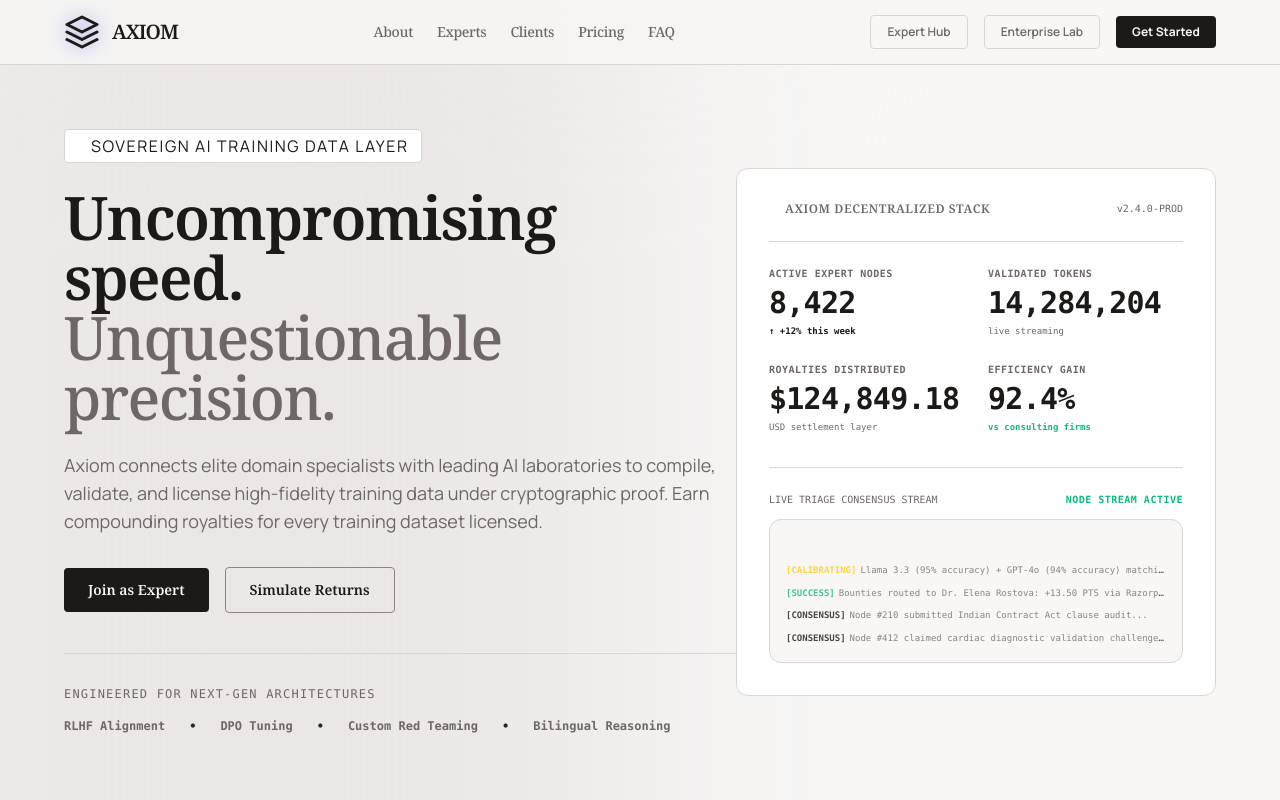
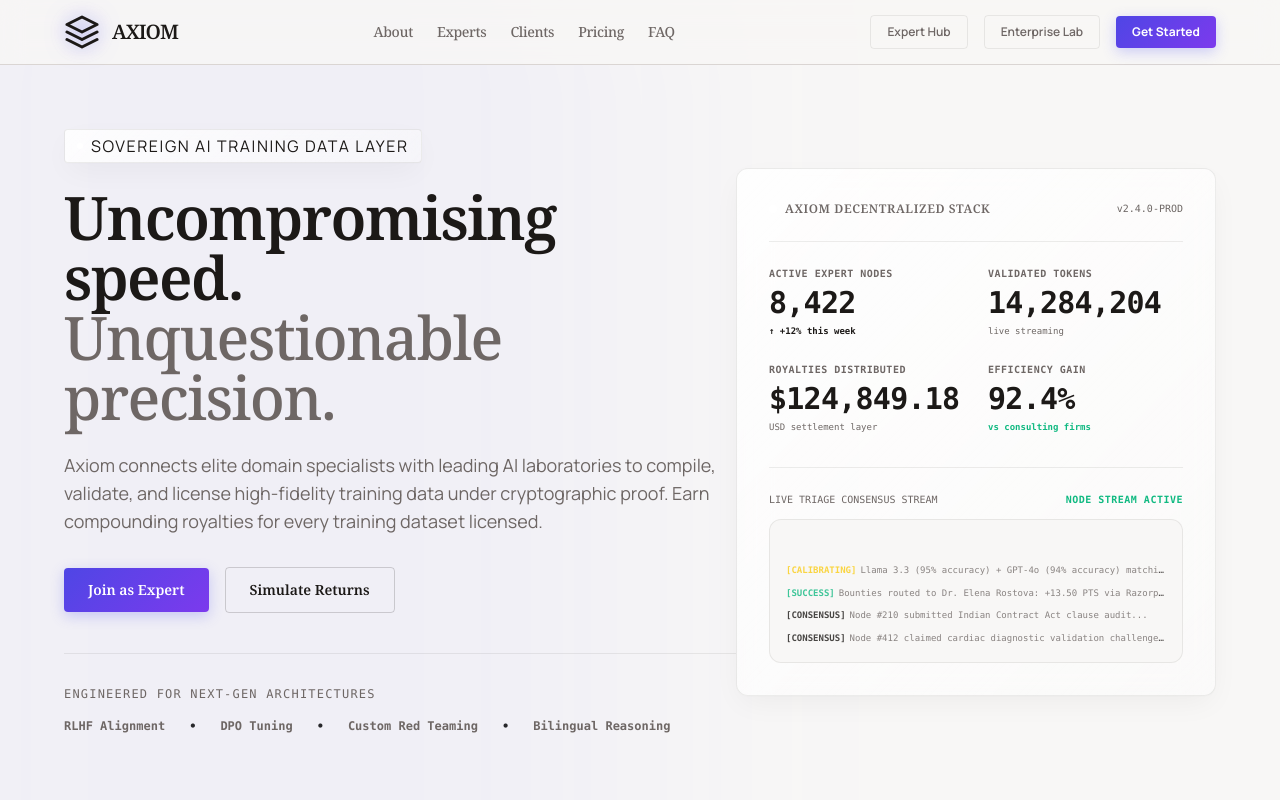
Before and after one commit to noekunn/Axiom, a Next.js app: page / in a window 1280 px wide. Shown: the top 800 px of the page. Built offline with nearby package versions, Linux system fonts and the light colour scheme.

Commit message:
style: upgrade to premium glassmorphic light theme with contrast safety overrides

```diff
--- a/src/app/globals.css
+++ b/src/app/globals.css
@@ -36,6 +36,18 @@
   /* Scholaris specific success/status colors */
   --obsidian-accent: #1c1917;
   --obsidian-success: #10B981;
+
+  /* Premium Visual Aesthetics: Gradients & Shadows */
+  --gradient-primary: linear-gradient(135deg, #4f46e5 0%, #7c3aed 100%); /* Deep Indigo to Violet */
+  --gradient-secondary: linear-gradient(135deg, #10B981 0%, #06b6d4 100%); /* Emerald to Cyan */
+  --gradient-rose: linear-gradient(135deg, #f43f5e 0%, #ec4899 100%); /* Rose to Pink */
+  --gradient-warm: linear-gradient(135deg, #f97316 0%, #e11d48 100%); /* Orange to Rose */
+  --gradient-light-glass: linear-gradient(135deg, rgba(255, 255, 255, 0.85) 0%, rgba(255, 255, 255, 0.4) 100%);
+
+  --shadow-premium: 0 10px 30px -5px rgba(28, 25, 23, 0.05), 0 1px 3px rgba(28, 25, 23, 0.02);
+  --shadow-hover: 0 20px 40px -10px rgba(28, 25, 23, 0.08), 0 4px 6px -1px rgba(28, 25, 23, 0.03);
+  --shadow-glow-purple: 0 0 30px rgba(99, 102, 241, 0.18);
+  --shadow-glow-emerald: 0 0 30px rgba(16, 185, 129, 0.18);
 }
 
 body {
@@ -82,31 +94,36 @@
   }
 
   .glass-panel {
-    background: var(--surface-container-lowest);
-    backdrop-filter: blur(12px);
-    -webkit-backdrop-filter: blur(12px);
-    border: 1px solid rgba(0, 0, 0, 0.08);
-    box-shadow: none; /* No drop shadows rule */
+    background: var(--gradient-light-glass);
+    backdrop-filter: blur(16px);
+    -webkit-backdrop-filter: blur(16px);
+    border: 1px solid rgba(255, 255, 255, 0.7);
+    box-shadow: var(--shadow-premium);
+    transition: all 0.3s cubic-bezier(0.16, 1, 0.3, 1);
+  }
+  .glass-panel:hover {
+    box-shadow: var(--shadow-hover);
+    border-color: rgba(255, 255, 255, 0.9);
   }
 
   .ambient-shadow-primary {
-    box-shadow: none; /* Replaced by tonal borders */
+    box-shadow: var(--shadow-glow-purple);
   }
 
   .ambient-shadow-tertiary {
-    box-shadow: none; /* Replaced by tonal borders */
+    box-shadow: var(--shadow-glow-emerald);
   }
 
   .glow-text-emerald {
-    text-shadow: none; /* Corporate minimalism */
     color: var(--obsidian-success);
+    text-shadow: 0 0 10px rgba(16, 185, 129, 0.25);
   }
 
   .bg-grid-cyber {
     background-size: 40px 40px;
     background-image:
-      linear-gradient(to right, rgba(0, 0, 0, 0.015) 1px, transparent 1px),
-      linear-gradient(to bottom, rgba(0, 0, 0, 0.015) 1px, transparent 1px);
+      linear-gradient(to right, rgba(99, 102, 241, 0.02) 1px, transparent 1px),
+      linear-gradient(to bottom, rgba(99, 102, 241, 0.02) 1px, transparent 1px);
   }
 }
 
@@ -142,7 +159,11 @@
 /* 2. Container & Card Surface Elements */
 .bg-\[\#121212\], .bg-\#121212, .bg-\[\#0e0e0e\], .bg-\[\#101010\], .bg-\[\#191921\], .bg-\[\#171f33\], .bg-\[\#1e293b\], .bg-\[\#1a1818\], .bg-zinc-900, .bg-slate-900, .bg-neutral-900,
 .bg-zinc-900\/50, .bg-zinc-900\/40, .bg-zinc-900\/20, .bg-zinc-900\/60, .bg-zinc-900\/10, .bg-zinc-950\/40, .bg-zinc-950\/50, .bg-zinc-800\/50, .bg-\[\#141313\]\/40, .bg-\[\#121212\]\/40, .bg-\[\#1f1f28\]\/40 {
-  background-color: var(--surface-container-lowest) !important; /* Pure white card base */
+  background: var(--gradient-light-glass) !important; /* Pure white card base */
+  backdrop-filter: blur(16px) !important;
+  -webkit-backdrop-filter: blur(16px) !important;
+  border: 1px solid rgba(255, 255, 255, 0.75) !important;
+  box-shadow: var(--shadow-premium) !important;
   color: var(--foreground) !important;
 }
 
@@ -168,11 +189,11 @@
 .border-\[\#262626\], .border-\[\#1e293b\], .border-\[\#25252f\], .border-\[\#191921\], .border-\[\#1e1c1c\], .border-white\/10, .border-white\/5, .border-zinc-800\/80, .border-zinc-800, .border-zinc-900, .border-slate-800\/80, .border-slate-800, .border-slate-900,
 .border-\[\#1a1a1a\], .border-zinc-800\/60, .border-zinc-850, .border-zinc-800\/85, .border-zinc-700\/60,
 .border-\[\#ffffff\]\/20, .border-\[\#ffffff\]\/10, .border-\[\#ffffff\]\/25, .border-\[\#ffffff\]\/40, .focus\:border-\[\#ffffff\]\/40, .focus\:border-\[\#ffffff\] {
-  border-color: var(--outline-variant) !important;
+  border-color: rgba(28, 25, 23, 0.08) !important; /* Soft Gray border outline */
 }
 .border-white\/20, .border-white\/30, .border-zinc-700, .border-zinc-600, .border-slate-700, .border-slate-600,
 .border-\[\#ffffff\]\/50, .border-\[\#ffffff\] {
-  border-color: var(--outline) !important;
+  border-color: rgba(28, 25, 23, 0.18) !important; /* Premium outline highlight */
 }
 
 /* 5. Global Text Contrast Overrides */
@@ -199,20 +220,24 @@
   box-shadow: none !important;
 }
 
-/* 7. Solid Active Triggers (Ink buttons in Light Mode) */
+/* 7. Solid Active Triggers (Vibrant custom gradients in Light Mode) */
 button.bg-white, a.bg-white, .bg-white:not(aside):not(header):not(main) {
-  background-color: var(--foreground) !important; /* Ink black button */
-  color: var(--background) !important;          /* White text */
+  background: var(--gradient-primary) !important; /* Vibrant Indigo to Purple gradient */
+  color: #ffffff !important;                     /* High contrast white text */
+  box-shadow: 0 4px 14px 0 rgba(99, 102, 241, 0.3) !important; /* Soft purple shadow */
+  border: none !important;
 }
 button.bg-white:hover, a.bg-white:hover {
-  background-color: var(--secondary) !important;
+  background: var(--gradient-primary) !important;
+  opacity: 0.9 !important;
+  box-shadow: 0 6px 20px 0 rgba(99, 102, 241, 0.4) !important;
 }
 
 /* 8. Active Badges & Micro-indicator Surfaces */
 .bg-white\/5, .bg-white\/10, .bg-\[\#ffffff\]\/10, .bg-white\/20, .bg-\[\#ffffff\]\/20, .bg-\[\#ffffff\]\/5 {
-  background-color: var(--primary-container) !important;
-  color: var(--foreground) !important;
-  border-color: var(--outline-variant) !important;
+  background-color: rgba(99, 102, 241, 0.05) !important; /* Subtle purple badge fill */
+  color: #4f46e5 !important;                              /* Indigo text color for accents */
+  border: 1px solid rgba(99, 102, 241, 0.12) !important;
 }
 
 /* 9. Success & Alert Notifications status bands */
@@ -231,3 +256,35 @@
 header button svg, header a svg, aside svg {
   color: var(--foreground) !important;
 }
+
+/* 11. Descendant Contrast Safety Overrides for dark/gradient elements */
+button.bg-white, a.bg-white, .bg-white:not(aside):not(header):not(main),
+button.bg-violet-600, button.bg-indigo-600, button.bg-zinc-950, button.bg-slate-950, button.bg-black,
+.bg-gradient-to-br, .bg-gradient-to-r, .bg-violet-600, .bg-indigo-600, .bg-emerald-600, .bg-rose-600,
+button.bg-white svg, a.bg-white svg, .bg-white:not(aside):not(header):not(main) svg,
+button.bg-violet-600 svg, button.bg-indigo-600 svg, button.bg-zinc-950 svg, button.bg-slate-950 svg, button.bg-black svg,
+.bg-gradient-to-br svg, .bg-gradient-to-r svg {
+  color: #ffffff !important;
+}
+button.bg-white *, a.bg-white *, .bg-white:not(aside):not(header):not(main) *,
+button.bg-violet-600 *, button.bg-indigo-600 *, button.bg-zinc-950 *, button.bg-slate-950 *, button.bg-black *,
+.bg-gradient-to-br *, .bg-gradient-to-r *, .bg-violet-600 *, .bg-indigo-600 *, .bg-emerald-600 *, .bg-rose-600 * {
+  color: #ffffff !important;
+}
+
+/* 9. Success & Alert Notifications status bands */
+.bg-emerald-950\/20, .bg-emerald-950\/80 {
+  background-color: #d1fae5 !important;
+  border-color: rgba(16, 185, 129, 0.2) !important;
+  color: #065f46 !important;
+}
+.bg-rose-950\/20, .bg-rose-950\/80 {
+  background-color: #ffe4e6 !important;
+  border-color: rgba(244, 63, 94, 0.2) !important;
+  color: #9f1239 !important;
+}
+
+/* 10. SVG Icon elements */
+header button svg, header a svg, aside svg {
+  color: var(--foreground) !important;
+}
```
